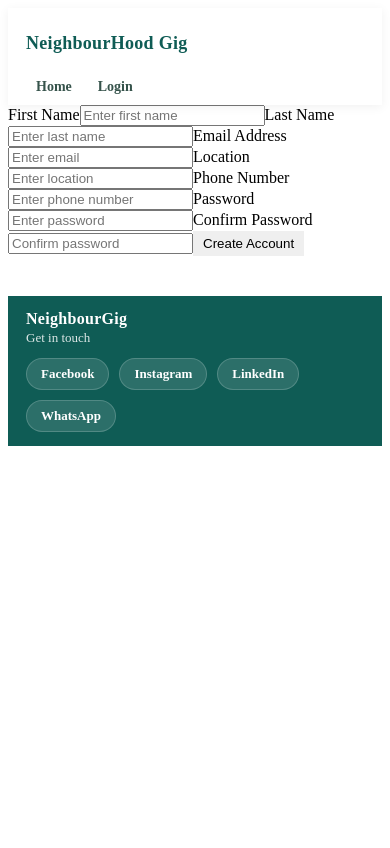
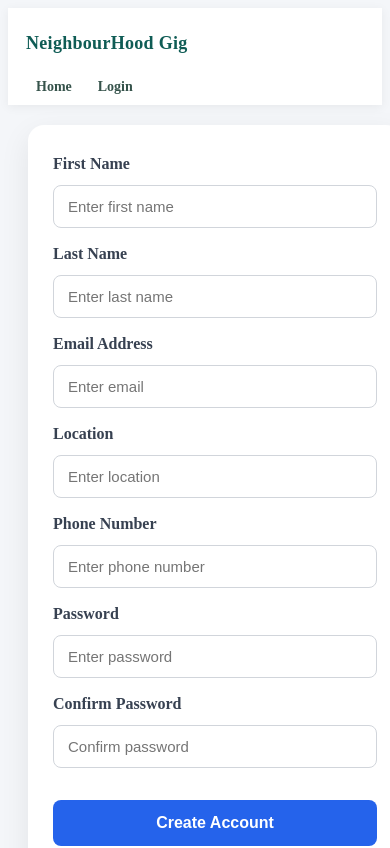
Before and after one commit to Siyabonga-Phiri/Neighbourhood-Market-Place, a React (Vite) app: page /Register in a window 390 px wide. Shown: the top 848 px of the page. Built offline with nearby package versions, Linux system fonts and the light colour scheme; no server answers.

Commit message:
Cleaned up the app getting it ready for deployment

```diff
--- a/src/components/Login.jsx
+++ b/src/components/Login.jsx
@@ -20,7 +20,7 @@ function Login() {
 
     // STEP 1: Login
     const response = await fetch(
-      "http://localhost:8081/api/users/login",
+      "{import.meta.env.VITE_API_URL}/api/users/login",
       {
         method: "POST",
         headers: {
@@ -42,7 +42,7 @@ function Login() {
 
     // STEP 3: Get current user
     const meResponse = await fetch(
-      "http://localhost:8081/api/users/me",
+      "{import.meta.env.VITE_API_URL}/api/users/me",
       {
         headers: {
           Authorization: `Bearer ${data.token}`
--- a/src/components/Register.jsx
+++ b/src/components/Register.jsx
@@ -1,5 +1,7 @@
 import { useState } from "react";
 import { useNavigate } from "react-router-dom";
+
+import "./styles/PostRequest.css";
 
 export default function Register() {
 
@@ -34,7 +36,7 @@ export default function Register() {
 
     try {
       const response = await fetch(
-        "http://localhost:8081/api/users",
+        "{import.meta.env.VITE_API_URL}/api/users",
         {
           method: "POST",
           headers: {
--- a/src/components/styles/PostRequest.css
+++ b/src/components/styles/PostRequest.css
@@ -1136,3 +1136,86 @@ form>a:hover{
     }
 
 }
+/* Register.css */
+
+.registerContainer {
+    width: 100%;
+    max-width: 520px;
+    margin: 50px auto;
+    padding: 35px;
+    background: #ffffff;
+    border-radius: 16px;
+    box-shadow: 0 10px 30px rgba(0, 0, 0, 0.08);
+
+    display: flex;
+    flex-direction: column;
+    gap: 12px;
+}
+
+.registerContainer h2 {
+    text-align: center;
+    margin-bottom: 15px;
+    color: #1f2937;
+    font-size: 2rem;
+}
+
+.registerContainer label {
+    font-weight: 600;
+    color: #374151;
+    margin-top: 5px;
+}
+
+.registerContainer input {
+    width: 100%;
+    padding: 12px 14px;
+    border: 1px solid #d1d5db;
+    border-radius: 8px;
+    font-size: 15px;
+    transition: all 0.25s ease;
+    box-sizing: border-box;
+}
+
+.registerContainer input:focus {
+    outline: none;
+    border-color: #2563eb;
+    box-shadow: 0 0 0 3px rgba(37, 99, 235, 0.15);
+}
+
+.registerContainer button {
+    margin-top: 20px;
+    padding: 14px;
+    border: none;
+    border-radius: 8px;
+    background: #2563eb;
+    color: white;
+    font-size: 16px;
+    font-weight: 600;
+    cursor: pointer;
+    transition: 0.25s ease;
+}
+
+.registerContainer button:hover {
+    background: #1d4ed8;
+    transform: translateY(-2px);
+}
+
+.registerContainer button:active {
+    transform: translateY(0);
+}
+
+body {
+    background: #f4f6f9;
+}
+
+@media (max-width: 600px) {
+
+    .registerContainer {
+        margin: 20px;
+        padding: 25px;
+    }
+
+    .registerContainer h2 {
+        font-size: 1.7rem;
+    }
+
+}
```
